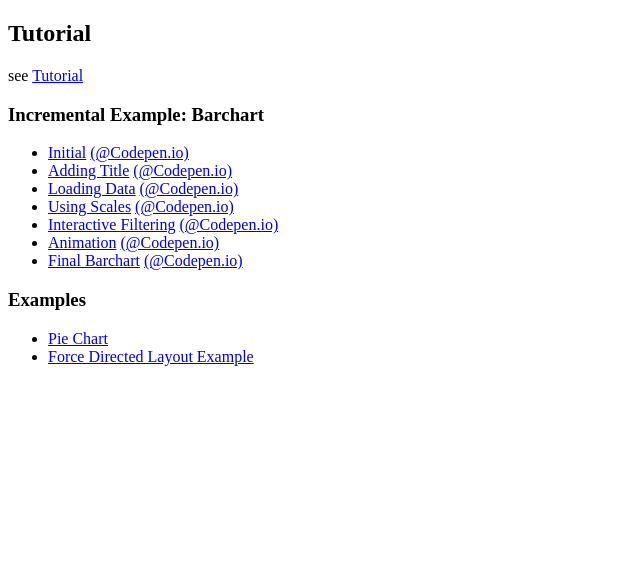
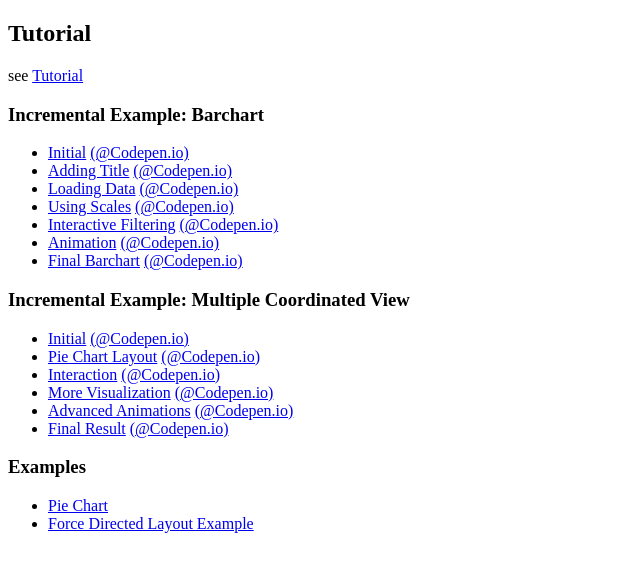
Before and after one commit to sgratzl/d3tutorial, a website: page index.html in a window 1280 px wide. Shown: the whole page, without its empty margins (0-640 px from the left). Drawn offline with Linux system fonts and the light colour scheme.

Commit message:
use codepen shield

```diff
--- a/index.html
+++ b/index.html
@@ -28,19 +28,19 @@
         </li>
         <li>
           <a href="./examples/barchart02_title.html">Adding Title</a>
-          <a href="https://codepen.io/sgratzl/pen/PbjjWv" target="_blank"
+          <a href="https://codepen.io/sgratzl/pen/PooYYzb" target="_blank"
             >(@Codepen.io)</a
           >
         </li>
         <li>
           <a href="./examples/barchart03_json.html">Loading Data</a>
-          <a href="https://codepen.io/sgratzl/pen/JbJJWL" target="_blank"
+          <a href="https://codepen.io/sgratzl/pen/poozzbL" target="_blank"
             >(@Codepen.io)</a
           >
         </li>
         <li>
           <a href="./examples/barchart04_scale.html">Using Scales</a>
-          <a href="https://codepen.io/sgratzl/pen/aBwwWE" target="_blank"
+          <a href="https://codepen.io/sgratzl/pen/oNNvvzv" target="_blank"
             >(@Codepen.io)</a
           >
         </li>
@@ -48,19 +48,61 @@
           <a href="./examples/barchart05_interactive.html"
             >Interactive Filtering</a
           >
-          <a href="https://codepen.io/sgratzl/pen/BQZZZB" target="_blank"
+          <a href="https://codepen.io/sgratzl/pen/JjjPPRQ" target="_blank"
             >(@Codepen.io)</a
           >
         </li>
         <li>
           <a href="./examples/barchart06_animation.html">Animation</a>
-          <a href="https://codepen.io/sgratzl/pen/BQZZZB" target="_blank"
+          <a href="https://codepen.io/sgratzl/pen/dyybbNP" target="_blank"
             >(@Codepen.io)</a
           >
         </li>
         <li>
           <a href="./examples/barchart07_final.html">Final Barchart</a>
-          <a href="https://codepen.io/sgratzl/pen/gLRRRJ" target="_blank"
+          <a href="https://codepen.io/sgratzl/pen/NWWKKda" target="_blank"
+            >(@Codepen.io)</a
+          >
+        </li>
+      </ul>
+    </section>
+
+    <section>
+      <h3>Incremental Example: Multiple Coordinated View</h3>
+      <ul>
+        <li>
+          <a href="./examples/mcv01_initial.html">Initial</a>
+          <a href="https://codepen.io/sgratzl/pen/bQzNBO" target="_blank"
+            >(@Codepen.io)</a
+          >
+        </li>
+        <li>
+          <a href="./examples/mcv02_piechart.html">Pie Chart Layout</a>
+          <a href="https://codepen.io/sgratzl/pen/abbooyg" target="_blank"
+            >(@Codepen.io)</a
+          >
+        </li>
+        <li>
+          <a href="./examples/mcv03_interaction.html">Interaction</a>
+          <a href="https://codepen.io/sgratzl/pen/QWWLLqm" target="_blank"
+            >(@Codepen.io)</a
+          >
+        </li>
+        <li>
+          <a href="./examples/mcv04_morevisses.html">More Visualization</a>
+          <a href="https://codepen.io/sgratzl/pen/VVgYqx" target="_blank"
+            >(@Codepen.io)</a
+          >
+        </li>
+        <li>
+          <a href="./examples/mcv05_transitions.html">Advanced Animations</a>
+          <a href="https://codepen.io/sgratzl/pen/WNNeeXM" target="_blank"
+            >(@Codepen.io)</a
+          >
+        </li>
+        <li>
+          <a href="./examples/mcv06_final.html">Final Result</a>
+          <a href="https://codepen.io/sgratzl/pen/yLLBBPx" target="_blank"
             >(@Codepen.io)</a
           >
         </li>
```
Also changed, not shown: README.md.
